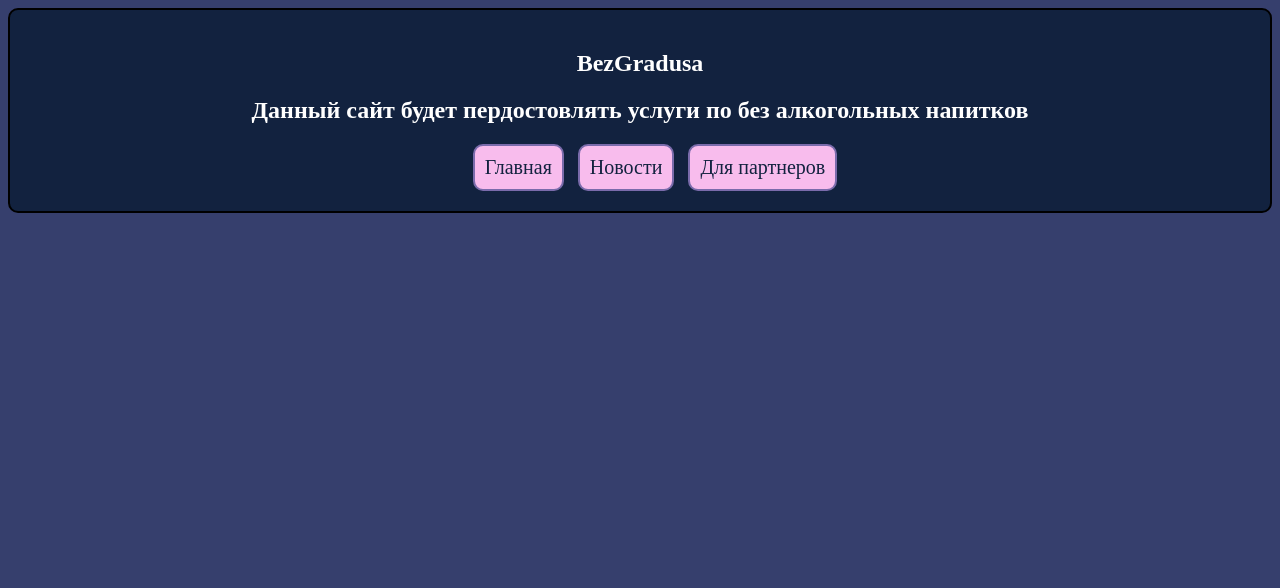
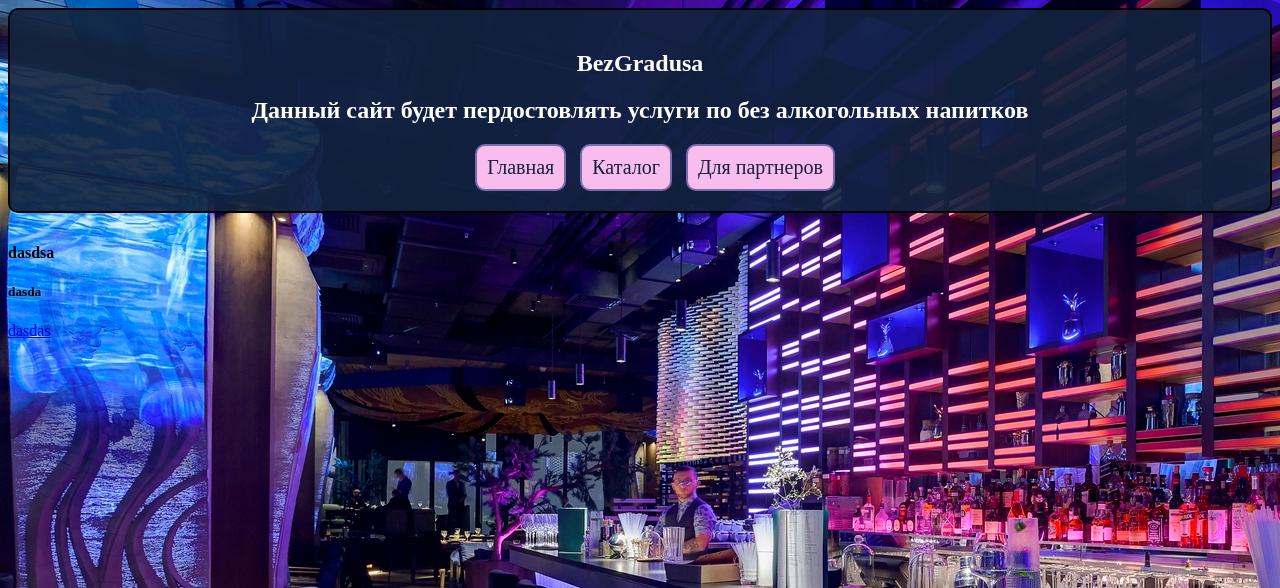
Before and after one commit to HolySh-tCrookedHands/BezGradusa, a FastAPI app: page /home in a window 1280 px wide. Shown: the top 588 px of the page. Run offline with FastAPI, Linux system fonts and the light colour scheme.

Commit message:
обновление + добавление категорий

```diff
--- a/main.py
+++ b/main.py
@@ -15,8 +15,13 @@ templates = Jinja2Templates(directory=tempPath)
 app.mount("/static", StaticFiles(directory=staticPath), name="static")
 
 @app.get("/home", response_class=HTMLResponse)
-def serve_home(request: Request):
+def home(request: Request):
     return templates.TemplateResponse("index.html", context={"request": request})
+
+@app.get('/catalog')
+def catalog(request:Request):
+    return templates.TemplateResponse('catalog.html', context={"request": request})
+
 
 if __name__ == "__main__":
     uvicorn.run("main:app", host="127.0.0.1", port=8000, reload=True)
--- a/static/css/main.css
+++ b/static/css/main.css
@@ -1,5 +1,6 @@
 :root {
     --color1: #12223f;
+    --color1-1: #12223fe9;
     --color2: #363f6d;
     --color3: #7a6bab;
     --color4: #cc95e9;
@@ -8,10 +9,11 @@
 
 body {
     background-color: var(--color2);
+    background-image: url("/static/image/background.jpg");
 }
 
 nav {
-    background-color: var(--color1);
+    background-color: var(--color1-1);
     padding: 20px;
     border-radius: 10px;
     border: solid 2px black;
--- a/templates/index.html
+++ b/templates/index.html
@@ -8,28 +8,13 @@
         <title>Главная</title>
     </head>
     <body>
-        <nav>
-            <div id="section_main">
-                <h1>BezGradusa</h1>
-                <h2>Данный сайт будет пердостовлять услуги по без алкогольных напитков</h2>
-                <div style="margin-left: auto; margin-right: auto; width: 500px;">
-                    <ul class="list_item">
-                        <li class="item"><a href="#">Главная</a></li>
-                        <li class="item"><a href="#">Новости</a></li>
-                        <li class="item"><a href="#">Для партнеров</a></li>
-                    </ul>
-                </div>
-            </div>
-        </nav>
+        {% include 'widget/navbar.html' %}
         <div class="mainBlock">
             <div class="row">
                 <div class="col">
-                    <h2>
-
-                    </h2>
-                </div>
-                <div class="col">
-                    <h2></h2>
+                    {% with title='dasdsa', info='dasda', button='dasdas' %}
+                        {% include 'widget/card.html' %}
+                    {% endwith %}
                 </div>
             </div>
         </div>
--- /dev/null
+++ b/templates/widget/card.html
@@ -0,0 +1,11 @@
+<div class="card">
+    <div class="title">
+        <h4>{{title}}</h4>
+    </div>
+    <div class="info">
+        <h5>{{info}}</h5>
+    </div>
+    <div class="button">
+        <a href="#">{{button}}</a>
+    </div>
+</div>
--- /dev/null
+++ b/templates/widget/navbar.html
@@ -0,0 +1,13 @@
+<nav>
+    <div id="section_main">
+        <h1>BezGradusa</h1>
+        <h2>Данный сайт будет пердостовлять услуги по без алкогольных напитков</h2>
+        <div style="margin-left: auto; margin-right: auto; width: 500px;">
+            <ul class="list_item">
+                <li class="item"><a href="/home">Главная</a></li>
+                <li class="item"><a href="/catalog">Каталог</a></li>
+                <li class="item"><a href="#">Для партнеров</a></li>
+            </ul>
+        </div>
+    </div>
+</nav>
```
Also changed, not shown: templates/catalog.html (added, +20 -0 lines), static/image/background.jpg (added).
